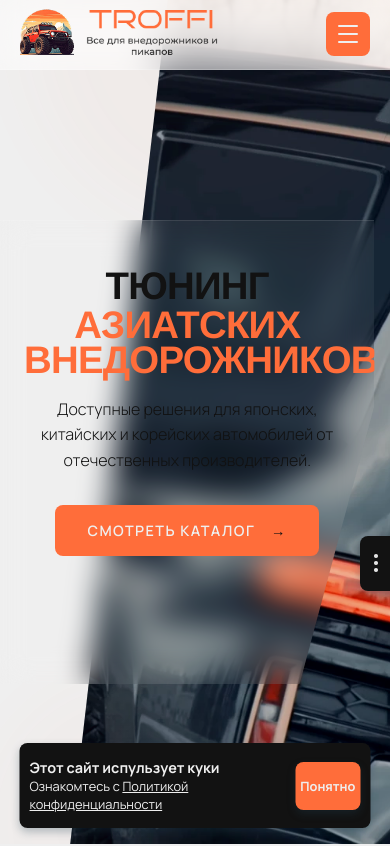
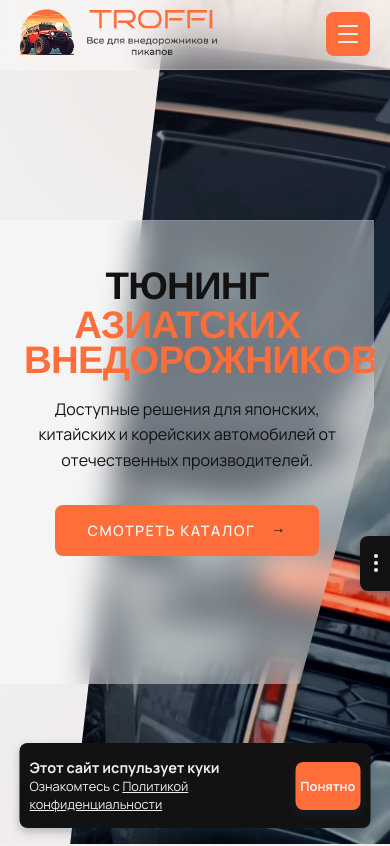
Before and after one commit to TroffiTech/Troffi-Kitkars-Next.js-Website, a Next.js app in the folder next-app/: page / in a window 390 px wide. Shown: the top 846 px of the page. Built offline with nearby package versions, Linux system fonts and the light colour scheme.

Commit message:
Hero section colors fixed. Transitions on buttons rows fixed

```diff
--- a/next-app/components/main/heroSection/HeroSection.module.scss
+++ b/next-app/components/main/heroSection/HeroSection.module.scss
@@ -80,7 +80,7 @@
 		clip-path: polygon(100% 0, 100% 40%, 80% 100%, 0 100%, 0 0);
 
 		// Усиленный Glassmorphism эффект
-		background: rgba(255, 255, 255, 0.05);
+		background: rgba(255, 255, 255, 0.4);
 		backdrop-filter: blur(15px);
 		border-right: 1px solid rgba(255, 255, 255, 0.1);
 
@@ -109,7 +109,7 @@
 			line-height: 1.6;
 			color: var(--foreground-color);
 			margin-bottom: 3rem;
-			font-weight: 300;
+			font-weight: 400;
 			max-width: 500px;
 		}
 
@@ -139,20 +139,22 @@
 			&::after {
 				content: "→";
 				transition: transform 0.3s ease;
+				transform: translateY(-3px);
 			}
 
 			&:hover::after {
-				transform: translateX(4px);
+				transform: translateX(4px) translateY(-3px);
 			}
 		}
 	}
 
 	@media (max-width: 1100) {
 		.imageContainer {
-			clip-path: polygon(0 0, 100% 0, 100% 90%, 0% 100%) !important;
+			clip-path: polygon(0 0, 100% 0, 100% 90%, 0% 100%);
 		}
 		.content {
 			clip-path: polygon(100% 0, 100% 40%, 90% 90%, 0 100%, 0 0);
+			background: rgba(255, 255, 255, 0.5);
 		}
 	}
 
@@ -163,7 +165,7 @@
 		min-height: 100vh;
 
 		.content {
-			width: 90%;
+			width: 96%;
 			height: auto;
 			min-height: 55vh;
 			padding: 3rem 1.5rem;
--- a/next-app/components/shared/ctaButtons/ctaButtons.module.scss
+++ b/next-app/components/shared/ctaButtons/ctaButtons.module.scss
@@ -64,7 +64,7 @@
 
 .callBackButton_background:hover .callBackButton::after {
 	color: var(--orange-color); // Стрелка становится оранжевой
-	transform: translateX(4px);
+	transform: translateX(12px) translateY(-4px);
 }
 
 /* Link Button - в том же стиле */
--- a/next-app/components/shared/header/Header.module.scss
+++ b/next-app/components/shared/header/Header.module.scss
@@ -220,8 +220,6 @@
 	width: 100%;
 	height: 70px;
 	padding: 0 20px;
-	background: rgba(255, 255, 255, 0.08);
-	backdrop-filter: blur(20px);
 	border-bottom: 1px solid rgba(255, 255, 255, 0.1);
 
 	.logo {
```
